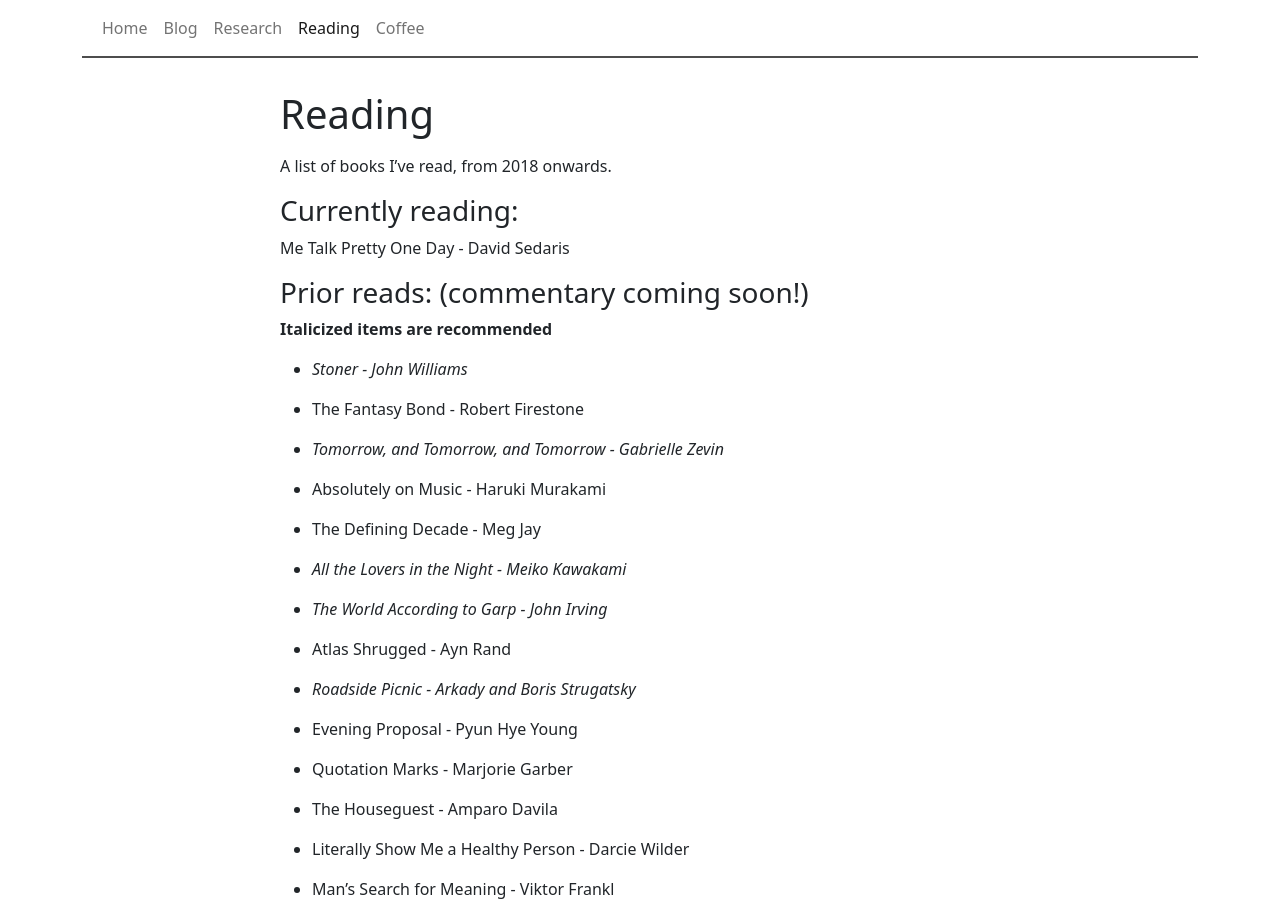
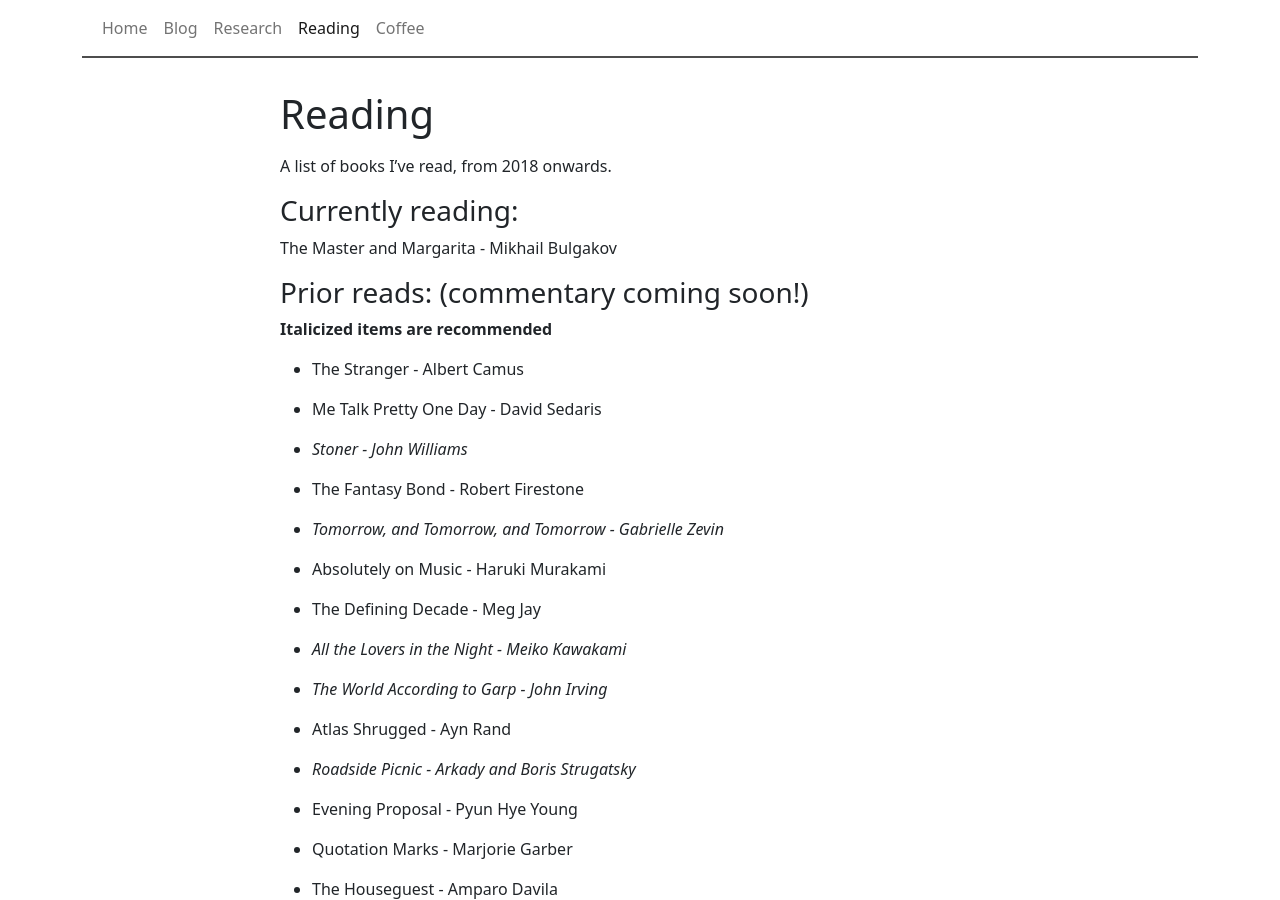
Before and after one commit to craigxchen/craigxchen.github.io, a Jekyll site: the page built from reading.md, in a window 1280 px wide and 900 px high. Built offline with Jekyll 4.4.1, drawn with Linux system fonts in a browser that asks for light colours.

Commit message:
new post; reading update

```diff
--- a/reading.md
+++ b/reading.md
@@ -7,11 +7,15 @@ permalink: /reading/
 A list of books I've read, from 2018 onwards.
 
 ### Currently reading:
-Me Talk Pretty One Day - David Sedaris
+The Master and Margarita - Mikhail Bulgakov
 
 ### Prior reads: (commentary coming soon!)
 **Italicized items are recommended**
 <BR>
+- The Stranger - Albert Camus
+
+- Me Talk Pretty One Day - David Sedaris
+
 - *Stoner - John Williams*
 
 - The Fantasy Bond - Robert Firestone
```
Also changed, not shown: _posts/2023-05-02-glasses.md (added, +18 -0 lines).
